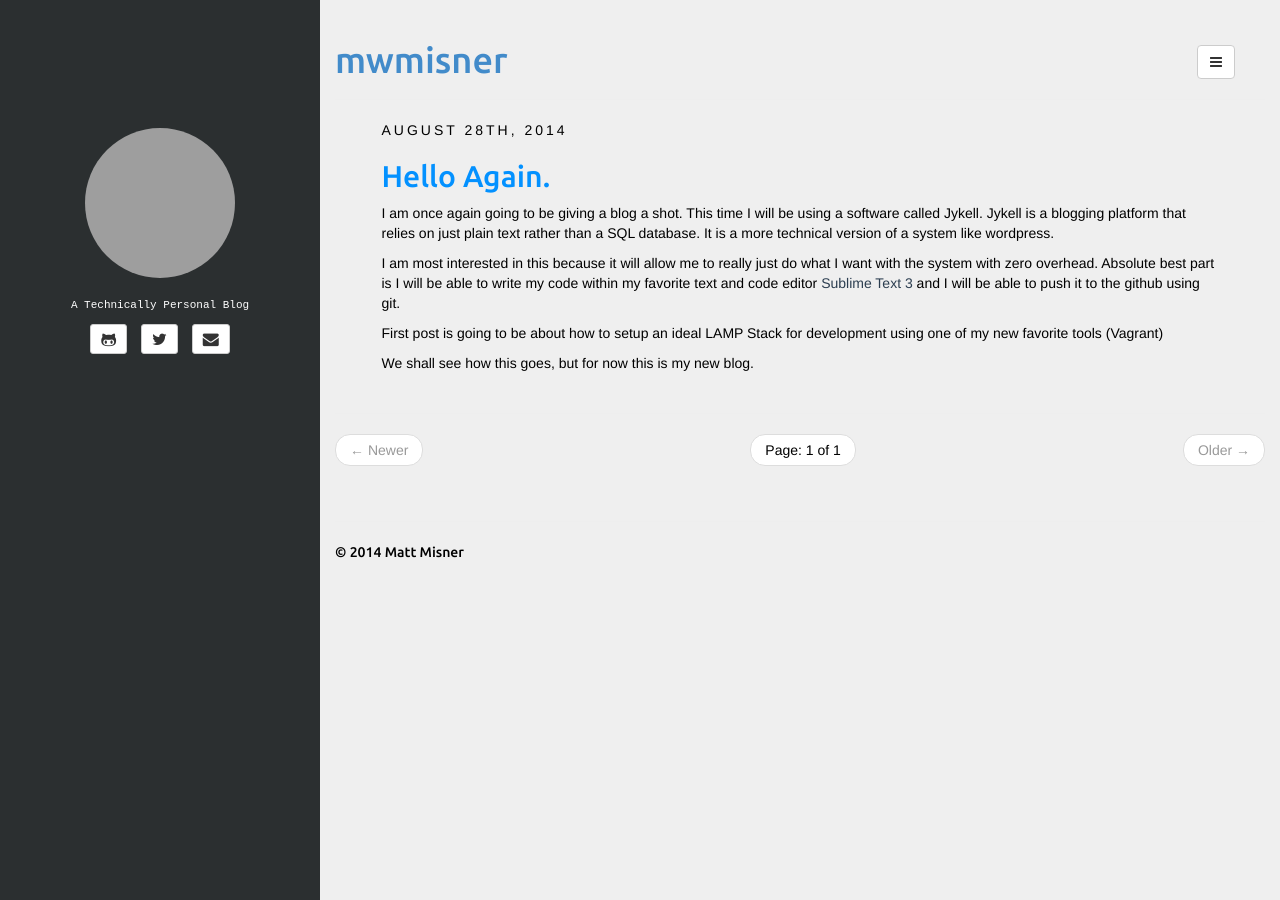
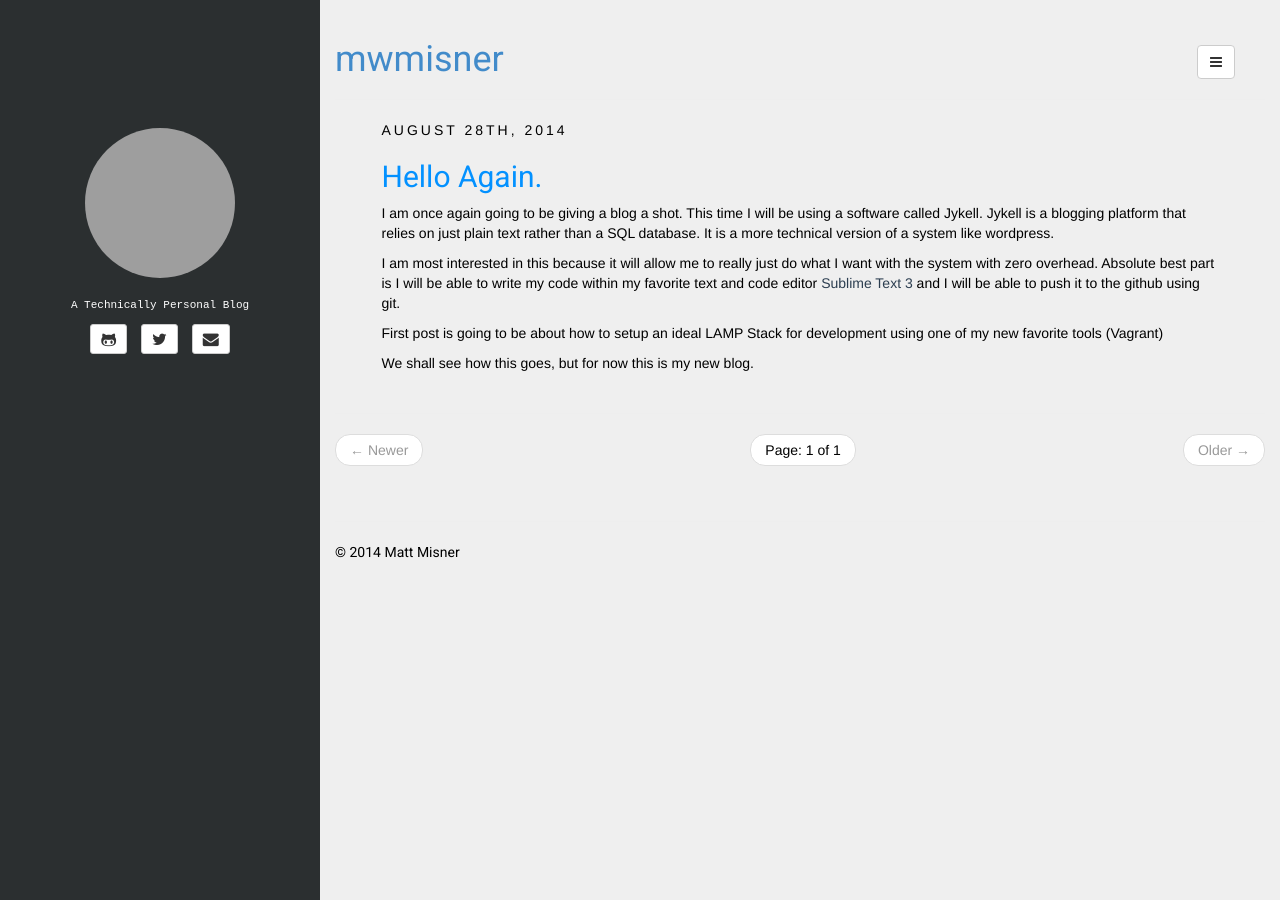
Before and after one commit to mwmisner/mwmisner.github.io, a Jekyll site: the page built from index.html, in a window 1280 px wide. Built offline with Jekyll 4.4.1, drawn with Linux system fonts in a browser that asks for light colours; the list of posts is cut into pages by our own code; grey boxes are pictures that could not be loaded.

```diff
--- a/assets/css/style.css
+++ b/assets/css/style.css
@@ -1,4 +1,4 @@
-@import url(http://fonts.googleapis.com/css?family=Ubuntu:500&subset=latin,latin-ext);
+@import url(http://fonts.googleapis.com/css?family=Roboto:400,700,300);
 
 body{
 	color: #000;
@@ -111,14 +111,14 @@ article.home div a, article.home pre a { color: #2c3e50; }
 article.home div a:hover, article.home pre a:hover { color: #2c3e50; text-decoration: none; }
 article img { max-width: 100%; }
 
-h1,h2,h3,h4,h5,h6 { font-family: 'Ubuntu', sans-serif; }
+h1,h2,h3,h4,h5,h6 { font-family: 'Roboto', sans-serif; }
 article.home h1,
 article.home h2,
 article.home h3,
 article.home h4,
 article.home h5,
 article.home h6 {
-	font-family: 'Ubuntu', sans-serif;
+	font-family: 'Roboto', sans-serif;
 	color: #0391FF;
 }
 
@@ -142,7 +142,7 @@ article.home h4 a:hover {
 
 footer {
 	padding-top: 15px;
-	font-family: 'Ubuntu';
+	font-family: 'Roboto';
 }
 
 /* nav-vertical-tabs component */
```
